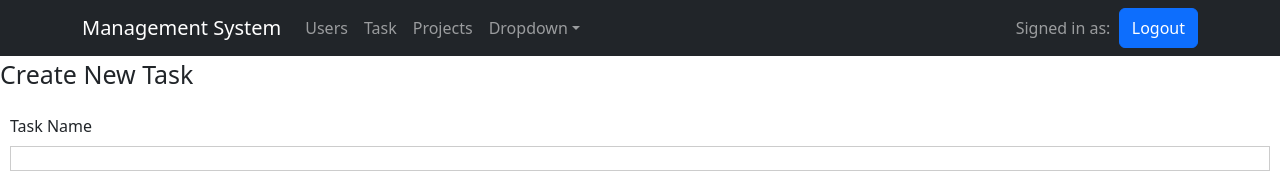
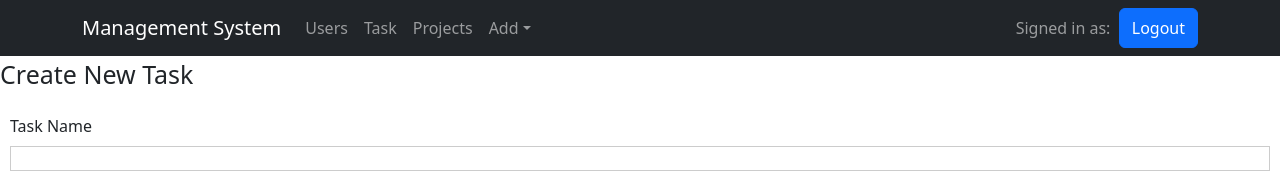
Before and after one commit to lambtonProjects/fp_react_task_mgmt_system, a React (Create React App) app in the folder Frontend/: page /addTask in a window 1280 px wide. Shown: the top 172 px of the page. Built offline with nearby package versions, Linux system fonts and the light colour scheme; no server answers.

Commit message:
small fix

```diff
--- a/Frontend/src/pages/AddUser.js
+++ b/Frontend/src/pages/AddUser.js
@@ -94,7 +94,6 @@
                                     <label>Is Admin? </label>
                                     <input type="checkbox"
                                     name="isAdmin"
-                                    required
                                     onChange={this.onChangeIsAdmin}
                                     value={this.state.isAdmin}/>
                                 </div>
--- a/Frontend/src/pages/MyNavbar.js
+++ b/Frontend/src/pages/MyNavbar.js
@@ -27,7 +27,7 @@
             <Nav.Link href="/listUsers">Users</Nav.Link>
             <Nav.Link href="/listTask">Task</Nav.Link>
             <Nav.Link href="/list">Projects</Nav.Link>
-            <NavDropdown title="Dropdown" id="collasible-nav-dropdown">
+            <NavDropdown title="Add" id="collasible-nav-dropdown">
               <NavDropdown.Item href="/addProject">Add Project</NavDropdown.Item>
               <NavDropdown.Item href="/addUser">Add User</NavDropdown.Item>
               <NavDropdown.Item href="/addTask">Add Task</NavDropdown.Item>
```
